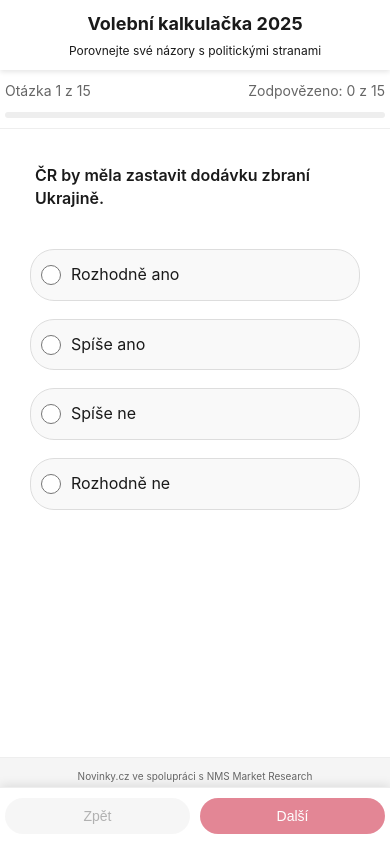
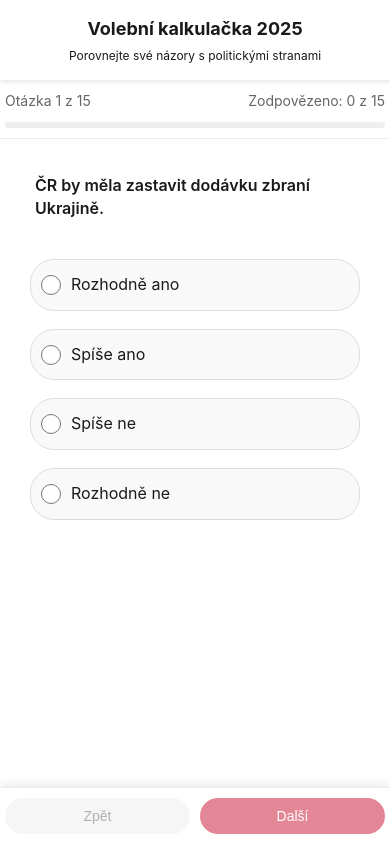
Before and after one commit to davidrynes/volebni-kalkulacka-v2, a Preact app: page / in a window 390 px wide. Built offline with nearby package versions, Linux system fonts and the light colour scheme.

Commit message:
Oprava zobrazení hlavičky a patičky na mobilních zařízeních

```diff
--- a/index.html
+++ b/index.html
@@ -6,6 +6,7 @@
     <meta name="viewport" content="width=device-width, initial-scale=1.0, maximum-scale=1.0, user-scalable=no, viewport-fit=cover, shrink-to-fit=no" />
     <meta name="apple-mobile-web-app-capable" content="yes" />
     <meta name="apple-mobile-web-app-status-bar-style" content="black-translucent" />
+    <meta name="format-detection" content="telephone=no" />
     <title>Volební kalkulačka 2025</title>
     <meta name="description" content="Volební kalkulačka pro parlamentní volby 2025 - zjistěte, která strana nejlépe odpovídá vašim názorům" />
     <style>
@@ -46,6 +47,11 @@
           height: 100vh;
           overflow: auto;
         }
+        #app {
+          height: 100%;
+          display: flex;
+          flex-direction: column;
+        }
       }
     </style>
   </head>
--- a/src/app.css
+++ b/src/app.css
@@ -67,7 +67,10 @@ body {
     border-radius: 8px 8px 0 0;
     margin: 0 auto;
     box-sizing: border-box;
-    position: relative;
+    position: sticky;
+    top: 0;
+    left: 0;
+    right: 0;
     z-index: 10;
     box-shadow: 0 1px 3px rgba(0,0,0,0.1);
 }
@@ -133,6 +136,12 @@ body {
     border-top: 1px solid #eee;
     flex-shrink: 0;
     width: 100%;
+    position: sticky;
+    bottom: 0;
+    left: 0;
+    right: 0;
+    z-index: 20;
+    box-shadow: 0 -2px 10px rgba(0,0,0,0.1);
 }
 
 .nav-button {
@@ -183,6 +192,11 @@ body {
     flex-shrink: 0;
     width: 100%;
     margin-top: 0;
+    position: sticky;
+    bottom: 0;
+    left: 0;
+    right: 0;
+    z-index: 10;
 }
 
 /* Crucial Questions Selection */
@@ -655,7 +669,7 @@ body {
 
     .header {
         width: 100%;
-        padding: 10px 5px;
+        padding: 15px 5px;
         border-radius: 0;
         box-shadow: 0 2px 5px rgba(0,0,0,0.1);
         position: sticky;
@@ -682,7 +696,7 @@ body {
     .content-area {
         flex: 1;
         overflow-y: auto;
-        padding: 0 5px 0 5px;
+        padding: 0 5px 60px 5px;
         width: 100%;
         box-sizing: border-box;
         -webkit-overflow-scrolling: touch;
@@ -734,9 +748,15 @@ body {
     }
 
     .footer {
-        margin-bottom: 50px;
+        margin-bottom: 0;
+        padding: 8px 5px;
         width: 100%;
         box-sizing: border-box;
+        position: fixed;
+        bottom: 0;
+        left: 0;
+        right: 0;
+        z-index: 90;
     }
 
     .crucial-questions-list {
@@ -806,6 +826,13 @@ body {
         justify-content: center;
         flex-direction: row;
         margin-top: 0;
+        position: fixed;
+        bottom: 30px;
+        left: 0;
+        right: 0;
+        z-index: 100;
+        background: white;
+        box-shadow: 0 -2px 10px rgba(0,0,0,0.1);
     }
 
     .action-button {
@@ -843,6 +870,13 @@ body {
     box-sizing: border-box;
     justify-content: center;
     margin-top: 0;
+    position: sticky;
+    bottom: 0;
+    left: 0;
+    right: 0;
+    z-index: 20;
+    background: white;
+    box-shadow: 0 -2px 10px rgba(0,0,0,0.1);
 }
 
 /* Styly pro výběr regionu */
--- a/src/components/volebni-kalkulacka.tsx
+++ b/src/components/volebni-kalkulacka.tsx
@@ -498,6 +498,8 @@ export function VolebniKalkulacka({ otazky, odpovedi = {}, stranyOdpovedi, bodov
                 </div>
               ))}
             </div>
+          </div>
+        </div>
 
         <div className="results-actions">
           <button className="action-button primary" onClick={downloadResults}>
@@ -506,8 +508,6 @@ export function VolebniKalkulacka({ otazky, odpovedi = {}, stranyOdpovedi, bodov
           <button className="action-button secondary" onClick={resetCalculator}>
             Vyplnit znovu
           </button>
-            </div>
-          </div>
         </div>
 
         <div className="footer">
```
Lines whose indentation alone changed are shown as unchanged.
